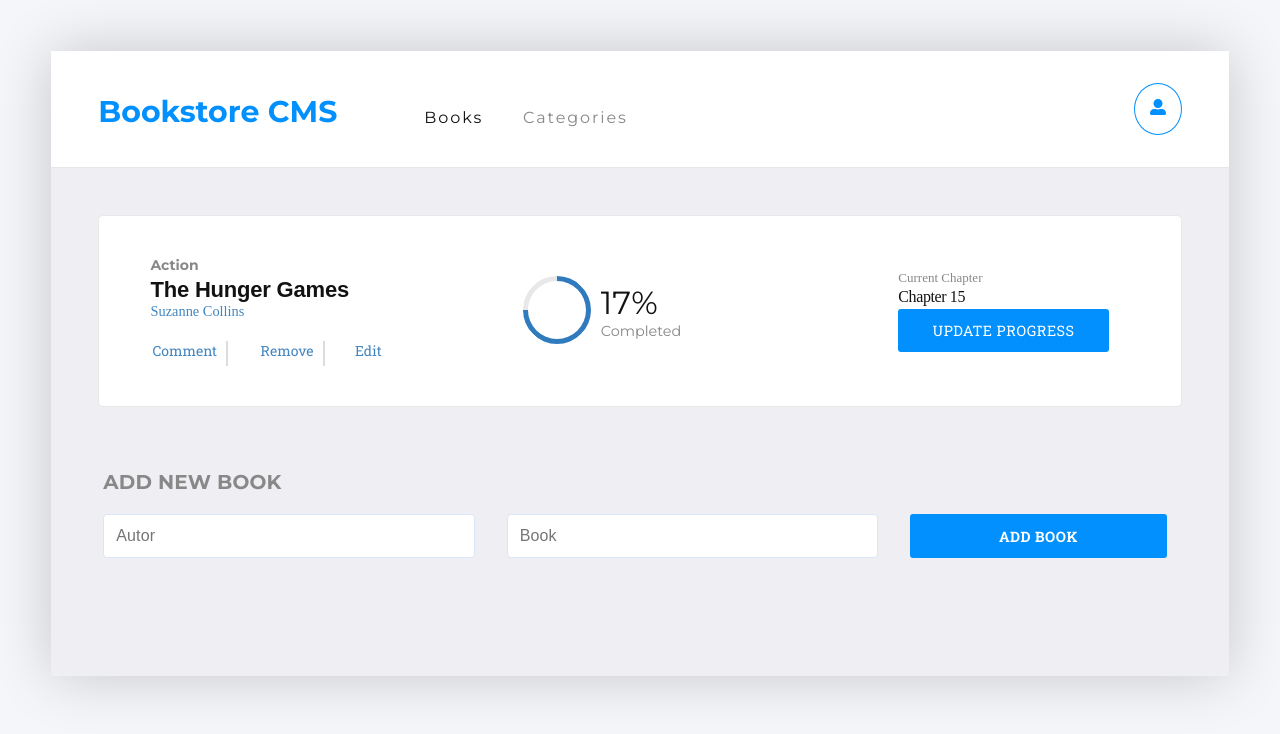
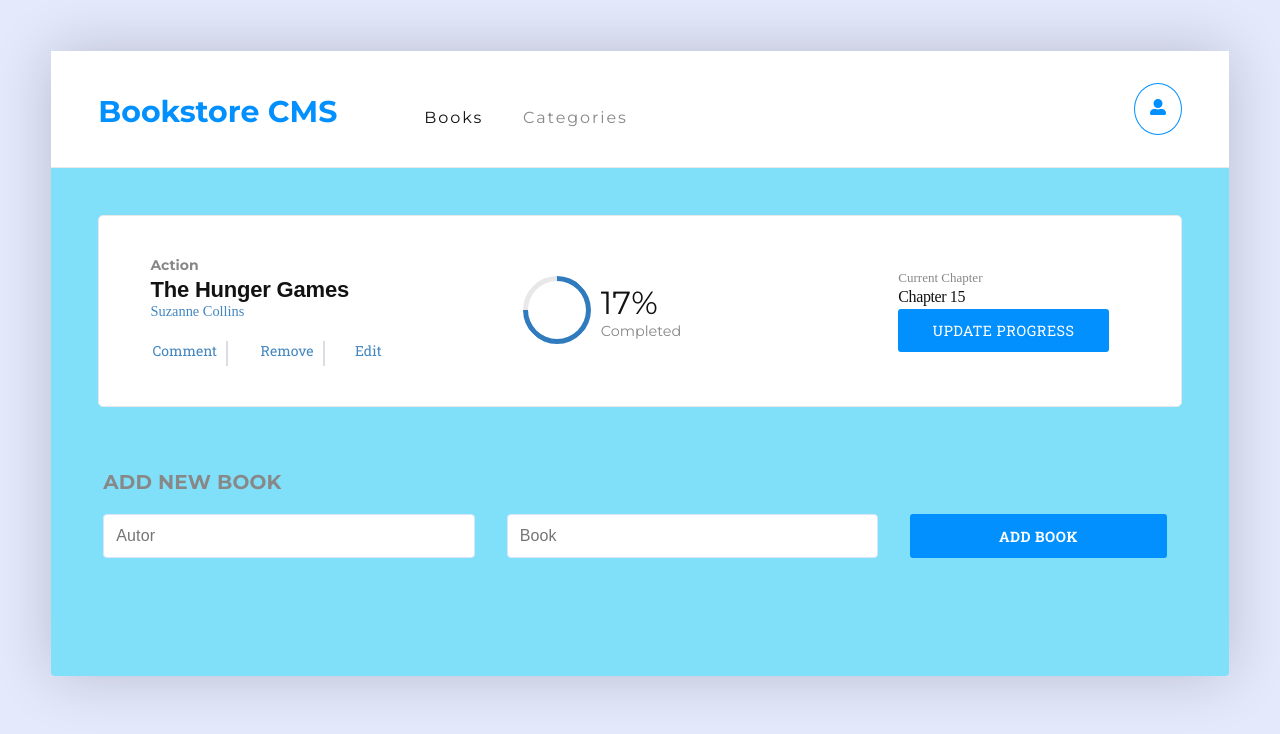
Before and after one commit to digia3d/Bookstore, a React (Create React App) app: page / in a window 1280 px wide. Shown: the top 734 px of the page. Built offline with nearby package versions, Linux system fonts and the light colour scheme.

Commit message:
Change collor

```diff
--- a/src/App.css
+++ b/src/App.css
@@ -9,7 +9,7 @@
 
 body {
   padding: 4%;
-  background-color: #f5f6fa;
+  background-color: #e4e9fc;
 }
 
 #root {
@@ -17,7 +17,7 @@ body {
   padding: 0 0 8%;
   border-radius: 4px;
   box-shadow: 0 0 60px 0 rgba(0, 0, 0, 0.194);
-  background-color: #e7e7e871;
+  background-color: #04d5f571;
 }
 
 .header {
```
